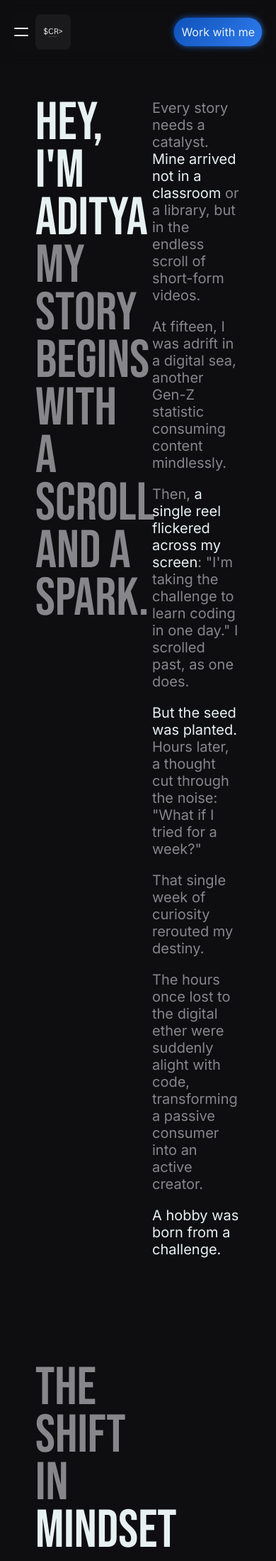
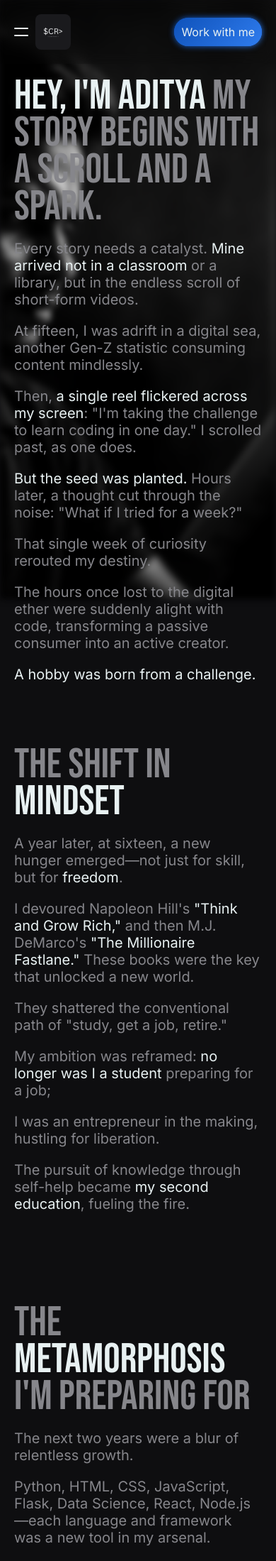
Before and after one commit to coderadi-in/coderadi, a Flask app: page /about/ in a window 390 px wide; the page is wider, and only the part inside the window is pictured. Shown: the top 2199 px of that part at 71% size. Run offline with Flask 3, Linux system fonts and the light colour scheme.

Commit message:
Updated the about and contact page.

```diff
--- a/static/css/pages/about.css
+++ b/static/css/pages/about.css
@@ -1,10 +1,20 @@
 .header {position: static !important;}
+
+.bg.img {
+    position: fixed;
+    top: 0;
+    left: 0;
+    z-index: -1;
+    height: 100vh;
+    object-fit: cover;
+    filter: blur(5px);
+}
 
 .main .t-normal {color: var(--text);}
 .main .para, .main .h1 {color: var(--text-secondary);}
 
 .main .h1 {
-    font-size: 75px;
+    font-size: clamp(36px, 75px, 15vw);
     line-height: 67px;
 }
 
@@ -13,3 +23,26 @@
 
 .main .about-content .left,
 .main .about-content .right {width: 50%;}
+
+@media (max-width: 768px) {
+    .main .about-content {flex-direction: column;}
+    .main .about-content:first-child {flex-direction: row;}
+
+    .main .about-content .left,
+    .main .about-content .right {width: 100%;}
+
+    .main .about-content:first-child .left,
+    .main .about-content:first-child .right {width: 50%;}
+}
+
+@media (max-width: 568px) {
+    .main section {padding: 20px;}
+    .main .about-content:first-child {flex-direction: column;}
+
+    .main .about-content:first-child .left,
+    .main .about-content:first-child .right {width: 100%;}
+}
+
+@media (max-width: 425px) {
+    .main .h1 {line-height: 52px;}
+}
--- a/templates/components/footer.html
+++ b/templates/components/footer.html
@@ -8,25 +8,32 @@
                 <h1 class="h1">coderadi</h1>
             </a>
 
-            <p class="para">Showcasing my portfolio, services, software products, and practical learning resources to help businesses grow with clean, custom-built digital solutions today.</p>
+            <p class="para">Showcasing my portfolio, services, software products, and practical learning resources to
+                help businesses grow with clean, custom-built digital solutions today.</p>
 
             <ul class="list row gap-10">
-                <li><a href="http://www.instagram.com/coderadi.in" target="_blank" rel="noopener noreferrer" class="link">
-                        <img src="{{ url_for('static', filename='assets/icons/insta.png') }}" alt="Instagram" class="icon">
+                <li><a href="https://www.instagram.com/coderadi.in" target="_blank" rel="noopener noreferrer"
+                        class="link">
+                        <img src="{{ url_for('static', filename='assets/icons/insta.png') }}" alt="Instagram"
+                            class="icon">
                     </a></li>
 
-                <li><a href="http://github.com/coderadi-in" target="_blank" rel="noopener noreferrer" class="link">
+                <li><a href="https://github.com/coderadi-in" target="_blank" rel="noopener noreferrer" class="link">
                         <img src="{{ url_for('static', filename='assets/icons/git.png') }}" alt="GitHub" class="icon">
                     </a></li>
 
-                <li><a href="https://www.linkedin.com/in/aditya-singh-60b571389/" target="_blank" rel="noopener noreferrer"
-                        class="link">
+                <li><a href="https://www.linkedin.com/in/aditya-singh-60b571389/" target="_blank"
+                        rel="noopener noreferrer" class="link">
                         <img src="{{ url_for('static', filename='assets/icons/linkedin.png') }}" alt="LinkedIn"
                             class="icon">
                     </a></li>
 
-                <li><a href="http://youtube.com/@coderadi-in" target="_blank" rel="noopener noreferrer" class="link">
+                <li><a href="https://youtube.com/@coderadi-in" target="_blank" rel="noopener noreferrer" class="link">
                         <img src="{{ url_for('static', filename='assets/icons/yt.png') }}" alt="YouTube" class="icon">
+                    </a></li>
+
+                <li><a href="https://x.com/coderadi_in" target="_blank" rel="noopener noreferrer" class="link">
+                        <img src="{{ url_for('static', filename='assets/icons/x.png') }}" alt="X" class="icon">
                     </a></li>
             </ul>
         </div>
--- a/templates/pages/about.html
+++ b/templates/pages/about.html
@@ -26,6 +26,8 @@
 <body>
     {% include 'components/msg.html' %}
     {% include 'components/header.html' %}
+
+    <img src="{{ url_for('static', filename='assets/images/about-intro.png') }}" alt="It's me" class="img bg">
 
     <main class="main column gap-50">
         <section class="about-content flex gap-20 ">
--- a/templates/pages/contact.html
+++ b/templates/pages/contact.html
@@ -25,9 +25,8 @@
     {% include 'components/header.html' %}
     {% include 'components/msg.html' %}
 
+    <img src="{{ url_for('static', filename='assets/images/contact-bg.png') }}" alt="Me" class="img bg">
     <main class="main column gap-50">
-        <img src="{{ url_for('static', filename='assets/images/skill-bg.png') }}" alt="Me" class="img bg">
-
         <div class="content column gap-20">
             <h1 class="h1">READY TO GET TO BUSINESS SCALE DIGITALLY?</h1>
 
```
Also changed, not shown: static/css/pages/contact.css (+13 -13 lines), static/assets/icons/x.png (added), static/assets/images/about-intro.png (added), static/assets/images/contact-bg.png (added).
